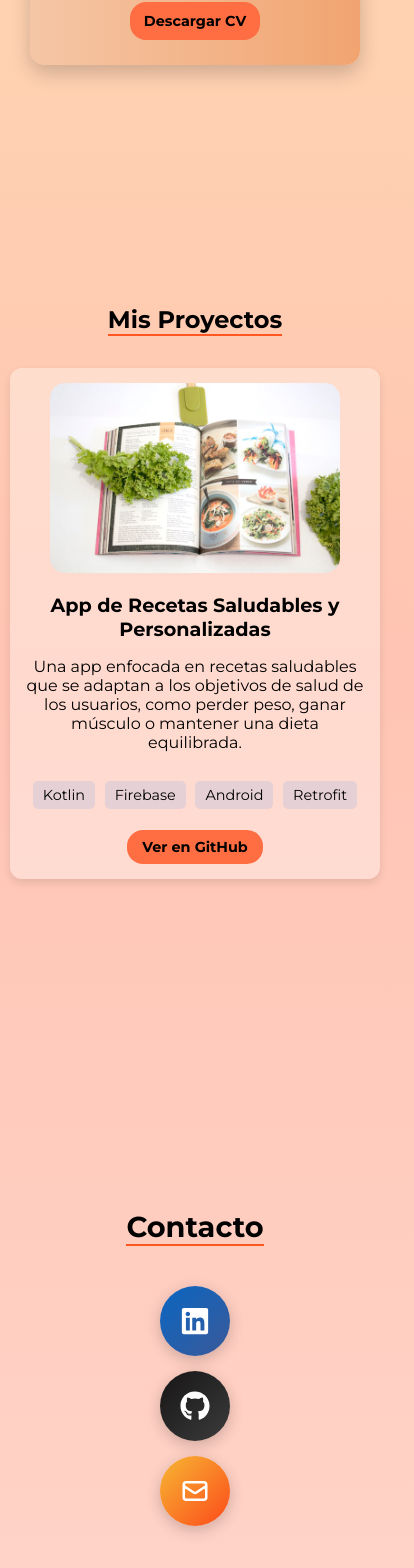
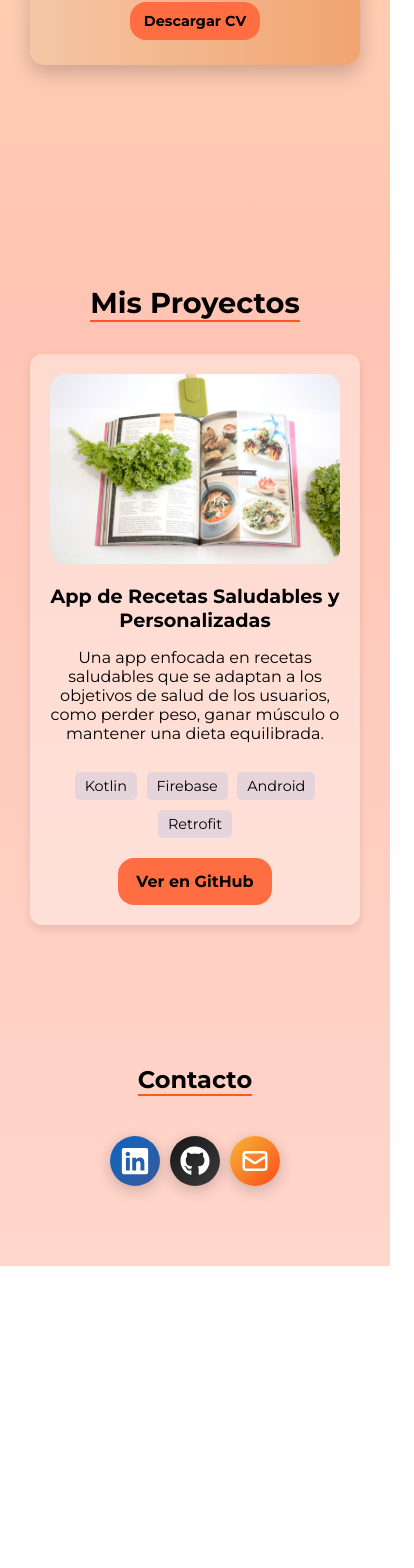
Before and after one commit to LavryDam/my-portfolio-web, a Next.js app: page / in a window 390 px wide. Shown: the part 1568-3136 px from the top of the page, 414 px wide, since content can reach past the window. After the commit the page ends 2834 px from the top, so only its background shows below. Built offline with nearby package versions, Linux system fonts and the light colour scheme.

Commit message:
fix:responsive project and contact

```diff
--- a/app/about/about.css
+++ b/app/about/about.css
@@ -116,21 +116,21 @@ body {
 
     .timeline {
         position: relative;
-        margin-top: 0; /* Ajusta la separación superior */
-        padding-left: 6px; /* Da espacio al contenido */
+        margin-top: 0;
+        padding-left: 6px;
         max-width: 300px;
     }
 
     .timeline-item {
-        padding: 8px 8px; /* Ajusta el espacio interno */
+        padding: 8px 8px;
     }
 
     .timeline-item::before {
         content: '';
         position: absolute;
-        left: -12px; /* Ajusta la posición del círculo */
+        left: -12px;
         top: 12px;
-        width: 12px; /* Reduce el tamaño del círculo */
+        width: 12px;
         height: 12px;
         background-color: #FF5722;
         border-radius: 50%;
@@ -138,8 +138,8 @@ body {
 
     .date {
         font-weight: bold;
-        font-size: 1rem; /* Más legible en pantallas pequeñas */
+        font-size: 1rem;
         color: #010101;
-        margin-bottom: 8px; /* Espacio ajustado */
+        margin-bottom: 8px;
     }
 }
--- a/app/contacto/contact.css
+++ b/app/contacto/contact.css
@@ -71,8 +71,25 @@
 }
 
 @media (max-width: 768px) {
+    .contact-page {
+        padding: 50px 15px;
+        margin: 30px auto;
+    }
+
+    .contact-page h1 {
+        font-size: 1.5rem;
+    }
+
     .contact-item {
-      flex-direction: column;
-      gap: 15px;
+        gap: 10px;
+    }
+
+    .icon-button {
+        padding: 10px;
+        font-size: 0.8rem;
+    }
+
+    .icon-button span {
+        font-size: 0.8rem;
     }
 }
--- a/app/proyectos/project.css
+++ b/app/proyectos/project.css
@@ -86,30 +86,15 @@
 
 @media (max-width: 768px) {
   .proyectos {
-    padding: 30px 10px; /* Reduce el padding en pantallas pequeñas */
+    padding: 10px 30px;
   }
 
   .contenedor-proyectos {
-    gap: 10px; /* Reduce el espacio entre tarjetas */
+    gap: 10px;
   }
 
   .tarjeta-proyecto {
-    max-width: 100%; /* Las tarjetas ocupan todo el ancho disponible */
-    margin: 0 auto; /* Centra las tarjetas */
+    max-width: 100%;
+    margin: 0 auto;
   }
 }
-
-@media (max-width: 480px) {
-  .proyectos h2 {
-    font-size: 1.5rem; /* Reduce el tamaño del título */
-  }
-
-  .tarjeta-proyecto {
-    padding: 15px; /* Reduce el padding interno */
-  }
-
-  .enlace-proyecto {
-    font-size: 0.9rem; /* Ajusta el tamaño del texto del botón */
-    padding: 8px 15px; /* Reduce el tamaño del botón */
-  }
-}
```
